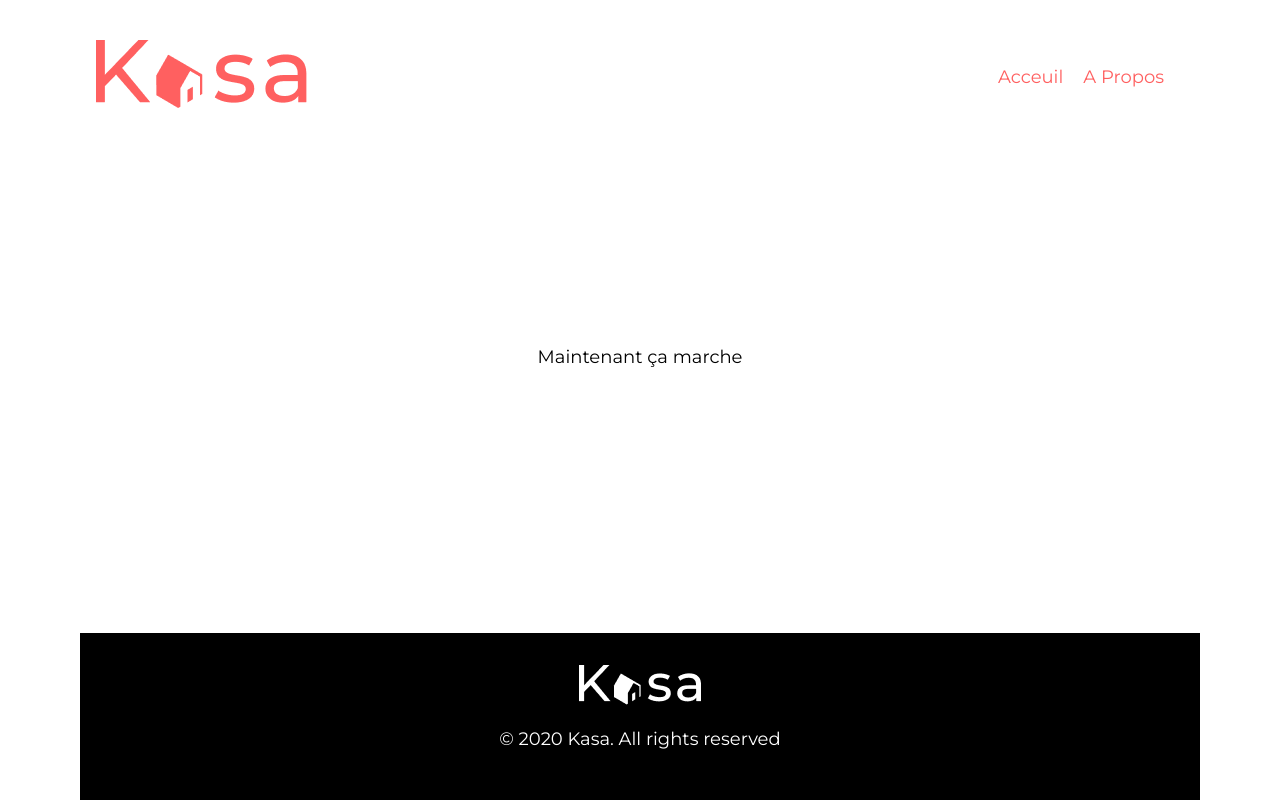
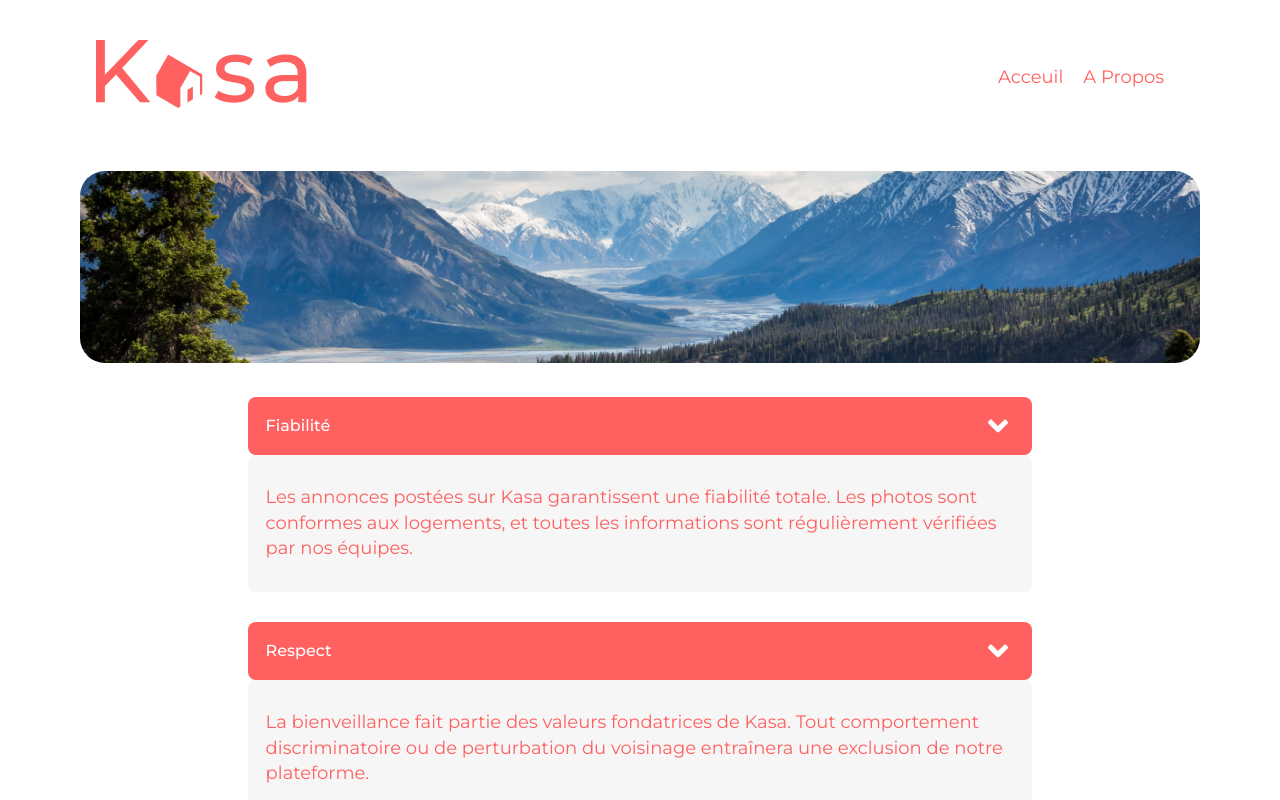
Before and after one commit to Belin27000/P11_Kasa, a React (Create React App) app: page /a-propos in a window 1280 px wide. Shown: the top 800 px of the page. Built offline with nearby package versions, Linux system fonts and the light colour scheme; a web font is replaced by a local one.

Commit message:
Feat: AboutPage fiab & Respect dropdown added

```diff
--- a/src/App.js
+++ b/src/App.js
@@ -9,7 +9,6 @@ function App() {
   return (
     <div className="App">
       <BrowserRouter>
-
         <PublicRouter />
       </BrowserRouter>
 
--- /dev/null
+++ b/src/Conponents/Banner/BannerAbout.js
@@ -0,0 +1,12 @@
+import React from 'react';
+import bannerAbout from '../../assets/Images/BannerAbout.png'
+
+const BannerAbout = () => {
+    return (
+        <div className='BannerAbout'>
+            <img src={bannerAbout} alt='Banner beach with mountain and trees on about page' />
+        </div>
+    );
+};
+
+export default BannerAbout;
--- /dev/null
+++ b/src/Conponents/DropDown/FiabDropdown.js
@@ -0,0 +1,25 @@
+import React, { useState } from 'react';
+import { FaAngleDown } from "react-icons/fa";
+
+const FiabDropdown = () => {
+
+    const [hide, setHide] = useState()
+    const [rotate, setRotate] = useState()
+
+    const hideDes = () => {
+        setHide(!hide)
+        setRotate(!rotate)
+    }
+    return (
+        <div className='FiabDropdown'>
+            <div className='HeaderDetails'>
+                <div className='Name'>Fiabilité</div>
+                <FaAngleDown className={rotate ? 'Arrow rotate' : 'Arrow'} onClick={hideDes} />
+
+            </div>
+            <div className={hide ? 'Detail Detail-hidden' : 'Detail'}>Les annonces postées sur Kasa garantissent une fiabilité totale. Les photos sont conformes aux logements, et toutes les informations sont régulièrement vérifiées  par nos équipes.</div>
+        </div>
+    );
+};
+
+export default FiabDropdown;
--- /dev/null
+++ b/src/Conponents/DropDown/RespectDropdown.js
@@ -0,0 +1,26 @@
+import React, { useState } from 'react';
+import { FaAngleDown } from "react-icons/fa";
+
+const RespectDropdown = () => {
+
+    const [hide, setHide] = useState()
+    const [rotate, setRotate] = useState()
+
+    const hideDes = () => {
+        setHide(!hide)
+        setRotate(!rotate)
+    }
+
+    return (
+        <div className='RespectDropdown'>
+            <div className='HeaderDetails'>
+                <div className='Name'>Respect</div>
+                <FaAngleDown className={rotate ? 'Arrow rotate' : 'Arrow'} onClick={hideDes} />
+
+            </div>
+            <div className={hide ? 'Detail Detail-hidden' : 'Detail'}>La bienveillance fait partie des valeurs fondatrices de Kasa. Tout comportement discriminatoire ou de perturbation du voisinage entraînera une exclusion de notre plateforme.</div>
+        </div>
+    );
+};
+
+export default RespectDropdown;
--- /dev/null
+++ b/src/Conponents/DropDown/SecuDropdown.js
@@ -0,0 +1,11 @@
+import React from 'react';
+
+const SecuDropdown = () => {
+    return (
+        <div className='SecuDropdown'>
+            Sécurité OK!
+        </div>
+    );
+};
+
+export default SecuDropdown;
--- /dev/null
+++ b/src/Conponents/DropDown/ServDropdown.js
@@ -0,0 +1,11 @@
+import React from 'react';
+
+const ServDropdown = () => {
+    return (
+        <div className='ServDropdown'>
+            Service OK!
+        </div>
+    );
+};
+
+export default ServDropdown;
--- a/src/Pages/Public/A-propos/APropos.js
+++ b/src/Pages/Public/A-propos/APropos.js
@@ -1,9 +1,22 @@
 import React from 'react';
+import './apropos.css'
+import FiabDropdown from '../../../Conponents/DropDown/FiabDropdown.js';
+import RespectDropdown from '../../../Conponents/DropDown/RespectDropdown.js';
+import ServDropdown from '../../../Conponents/DropDown/ServDropdown.js';
+import SecuDropdown from '../../../Conponents/DropDown/SecuDropdown.js';
+import BannerAbout from '../../../Conponents/Banner/BannerAbout.js';
+
 
 const APropos = () => {
     return (
         <div className='About'>
-            Maintenant ça marche
+            <BannerAbout />
+            <div className='topics'>
+                <FiabDropdown />
+                <RespectDropdown />
+                <ServDropdown />
+                <SecuDropdown />
+            </div>
         </div>
     );
 };
--- /dev/null
+++ b/src/Pages/Public/A-propos/apropos.css
@@ -0,0 +1,28 @@
+.About {
+    height: 100vh;
+    margin-top: 1.1rem;
+    display: flex;
+    flex-direction: column;
+    align-items: center;
+}
+
+.BannerAbout {
+    width: 100%;
+    position: relative;
+    margin-top: 2.5rem;
+}
+
+.BannerAbout img {
+    border-radius: 25px;
+    width: 100%;
+    height: 12rem;
+    object-fit: cover;
+}
+
+.topics {
+    width: 70%;
+}
+
+.HeaderDetails {
+    margin-top: 1.85rem;
+}
--- a/src/Pages/Public/Fiche-logement/homeDetails.css
+++ b/src/Pages/Public/Fiche-logement/homeDetails.css
@@ -38,7 +38,6 @@
     height: 6rem;
     width: 6rem;
     font-weight: 300;
-    /* box-shadow: 0px 0px 5px #555; */
 }
 
 .arrow:hover {
```
Also changed, not shown: src/assets/Images/BannerAbout.png (added).
